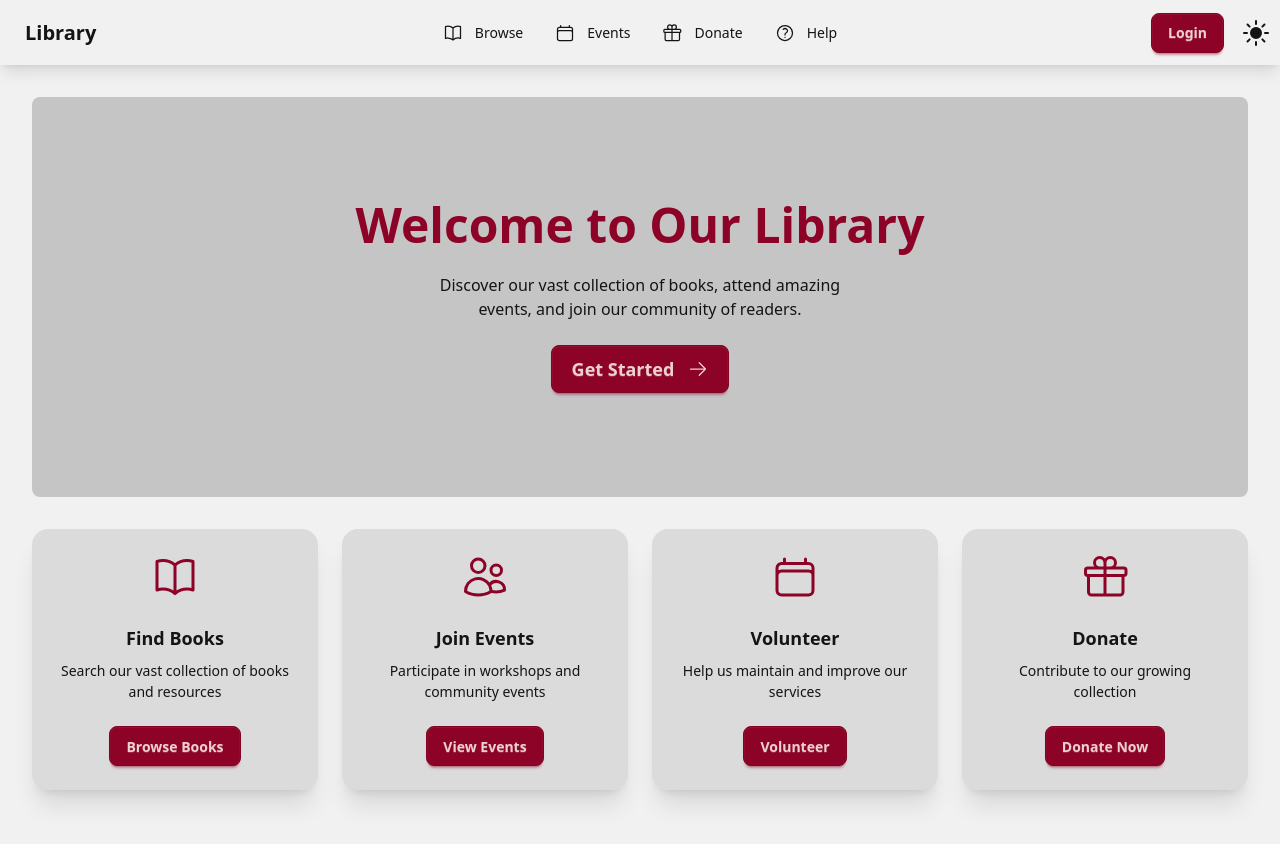
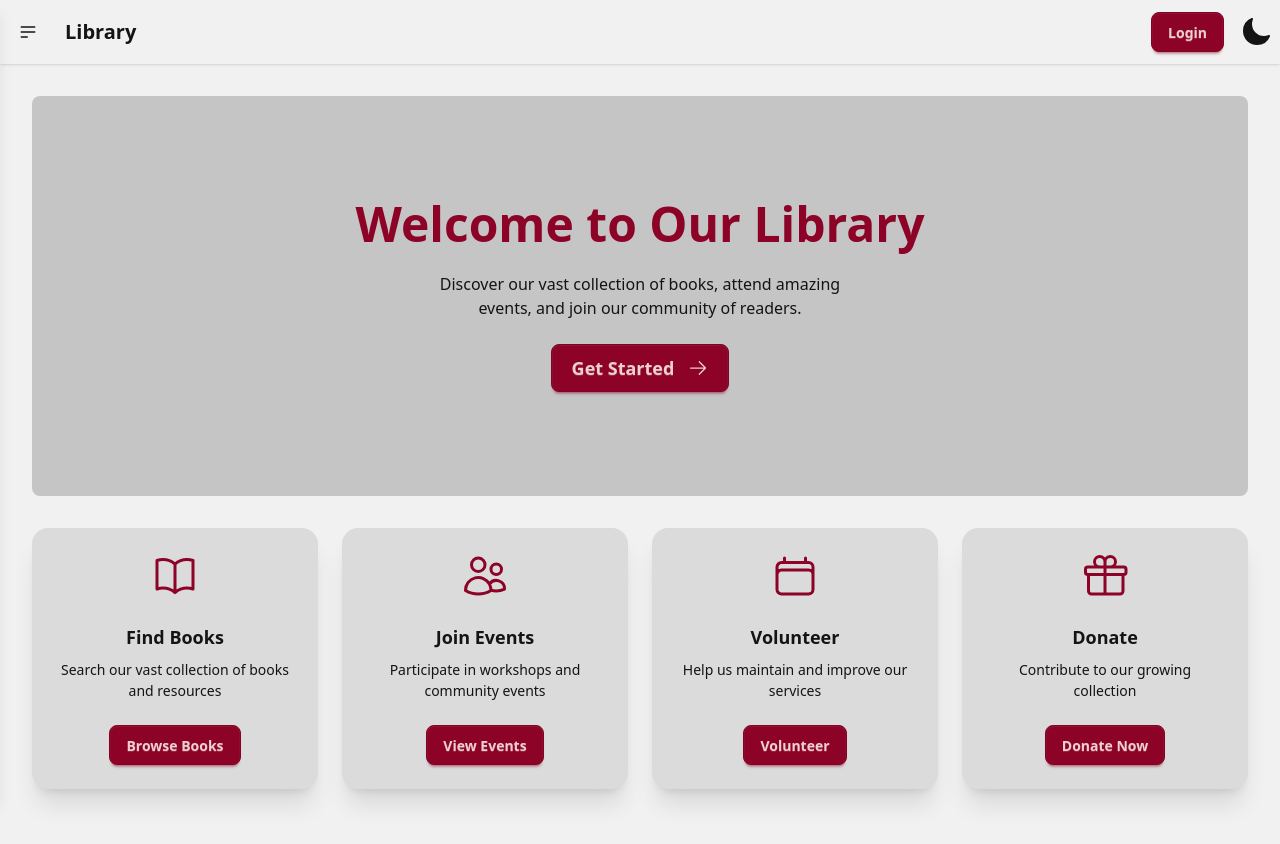
Before and after one commit to sijae24/SQL-Mini-Project, a React (Vite) app in the folder frontend/: page / in a window 1280 px wide. Shown: the top 844 px of the page. Built offline with nearby package versions, Linux system fonts and the light colour scheme.

Commit message:
Fix home and nav

```diff
--- a/frontend/src/components/Navbar.jsx
+++ b/frontend/src/components/Navbar.jsx
@@ -1,9 +1,10 @@
 import { Link } from "react-router-dom";
 import { useState, useEffect } from "react";
-import { BookOpenIcon, CalendarIcon, GiftIcon, QuestionMarkCircleIcon, SunIcon, MoonIcon } from "@heroicons/react/24/outline";
+import { BookOpenIcon, CalendarIcon, GiftIcon, QuestionMarkCircleIcon, SunIcon, MoonIcon, ArrowDownTrayIcon } from "@heroicons/react/24/outline";
 
 const Navbar = () => {
   const [theme, setTheme] = useState(localStorage.getItem("theme") ? localStorage.getItem("theme") : "autumn");
+  const [sidebarOpen, setSidebarOpen] = useState(false);
 
   const toggleTheme = () => {
     if (theme === "autumn") {
@@ -20,50 +21,79 @@ const Navbar = () => {
   }, [theme]);
 
   return (
-    <div className="navbar bg-base-100 shadow-lg">
-      <div className="navbar-start">
-        <Link to="/" className="btn btn-ghost normal-case text-xl">
+    <>
+      {/* Sidebar */}
+      <div
+        className={`fixed inset-y-0 left-0 z-40 w-64 bg-base-200 shadow-lg transform ${
+          sidebarOpen ? "translate-x-0" : "-translate-x-full"
+        } transition-transform duration-300 ease-in-out`}
+      >
+        <div className="flex flex-col h-full p-4">
+          <div className="flex items-center justify-between mb-8">
+            <Link to="/" className="btn btn-ghost normal-case text-xl" onClick={() => setSidebarOpen(false)}>
               Library
             </Link>
+            <button onClick={() => setSidebarOpen(false)} className="btn btn-square btn-ghost">
+              <svg xmlns="http://www.w3.org/2000/svg" className="h-6 w-6" fill="none" viewBox="0 0 24 24" stroke="currentColor">
+                <path strokeLinecap="round" strokeLinejoin="round" strokeWidth="2" d="M6 18L18 6M6 6l12 12" />
+              </svg>
+            </button>
           </div>
-      <div className="navbar-center hidden lg:flex">
-        <ul className="menu menu-horizontal px-1 space-x-2">
+          <ul className="menu flex-1 space-y-2">
             <li>
-            <Link to="/browse" className="flex items-center">
+              <Link to="/browse" className="flex items-center" onClick={() => setSidebarOpen(false)}>
                 <BookOpenIcon className="h-5 w-5 mr-1" /> Browse
               </Link>
             </li>
             <li>
-            <Link to="/events" className="flex items-center">
+              <Link to="/events" className="flex items-center" onClick={() => setSidebarOpen(false)}>
                 <CalendarIcon className="h-5 w-5 mr-1" /> Events
               </Link>
             </li>
             <li>
-            <Link to="/donate" className="flex items-center">
+              <Link to="/donate" className="flex items-center" onClick={() => setSidebarOpen(false)}>
                 <GiftIcon className="h-5 w-5 mr-1" /> Donate
               </Link>
             </li>
             <li>
-            <Link to="/help" className="flex items-center">
+              <Link to="/help" className="flex items-center" onClick={() => setSidebarOpen(false)}>
                 <QuestionMarkCircleIcon className="h-5 w-5 mr-1" /> Help
               </Link>
             </li>
           </ul>
         </div>
+      </div>
 
-      <div className="navbar-end flex items-center space-x-4">
+      {/* Navbar */}
+      <div className="navbar bg-base-100 shadow-sm">
+        <div className="flex-none">
+          <div className="dropdown">
+            <button className="btn btn-ghost btn-circle" onClick={() => setSidebarOpen(!sidebarOpen)}>
+              <svg xmlns="http://www.w3.org/2000/svg" className="h-5 w-5" fill="none" viewBox="0 0 24 24" stroke="currentColor">
+                <path strokeLinecap="round" strokeLinejoin="round" strokeWidth="2" d="M4 6h16M4 12h16M4 18h7" />
+              </svg>
+            </button>
+          </div>
+        </div>
+        <div className="flex-1">
+          <Link to="/" className="btn btn-ghost text-xl">
+            Library
+          </Link>
+        </div>
+        <div className="flex-none">
+          <div className="flex items-center space-x-4">
             <Link to="/login" className="btn btn-primary hover:bg-secondary">
               Login
             </Link>
-        <div className="flex items-center">
             <label className="swap swap-rotate">
               <input type="checkbox" onChange={toggleTheme} />
-            <MoonIcon className="swap-on h-8 w-8 fill-current" />
-            <SunIcon className="swap-off h-8 w-8 fill-current" />
+              <SunIcon className="swap-on h-8 w-8 fill-current" />
+              <MoonIcon className="swap-off h-8 w-8 fill-current" />
             </label>
           </div>
         </div>
       </div>
+    </>
   );
 };
 
--- a/frontend/src/pages/Home.jsx
+++ b/frontend/src/pages/Home.jsx
@@ -7,12 +7,14 @@ const Home = () => {
       {/* Hero Section */}
       <div className="hero min-h-[400px] bg-base-300 rounded-lg mb-8">
         <div className="hero-content text-center">
-          <div>
-            <h1 className="text-5xl font-bold text-primary">Welcome to Our Library</h1>
-            <p className="py-6 max-w-md mx-auto">
+          <div className="px-4 sm:px-8">
+            <h1 className="text-4xl sm:text-5xl font-bold text-primary">
+              Welcome to Our Library
+            </h1>
+            <p className="py-4 sm:py-6 max-w-full sm:max-w-md mx-auto">
               Discover our vast collection of books, attend amazing events, and join our community of readers.
             </p>
-            <Link to="/login" className="btn btn-primary btn-lg hover:bg-secondary">
+            <Link to="/login" className="btn btn-primary btn-lg hover:bg-secondary ">
               Get Started
               <ArrowRightIcon className="h-5 w-5 ml-2" />
             </Link>
```
Lines whose indentation alone changed are shown as unchanged.
